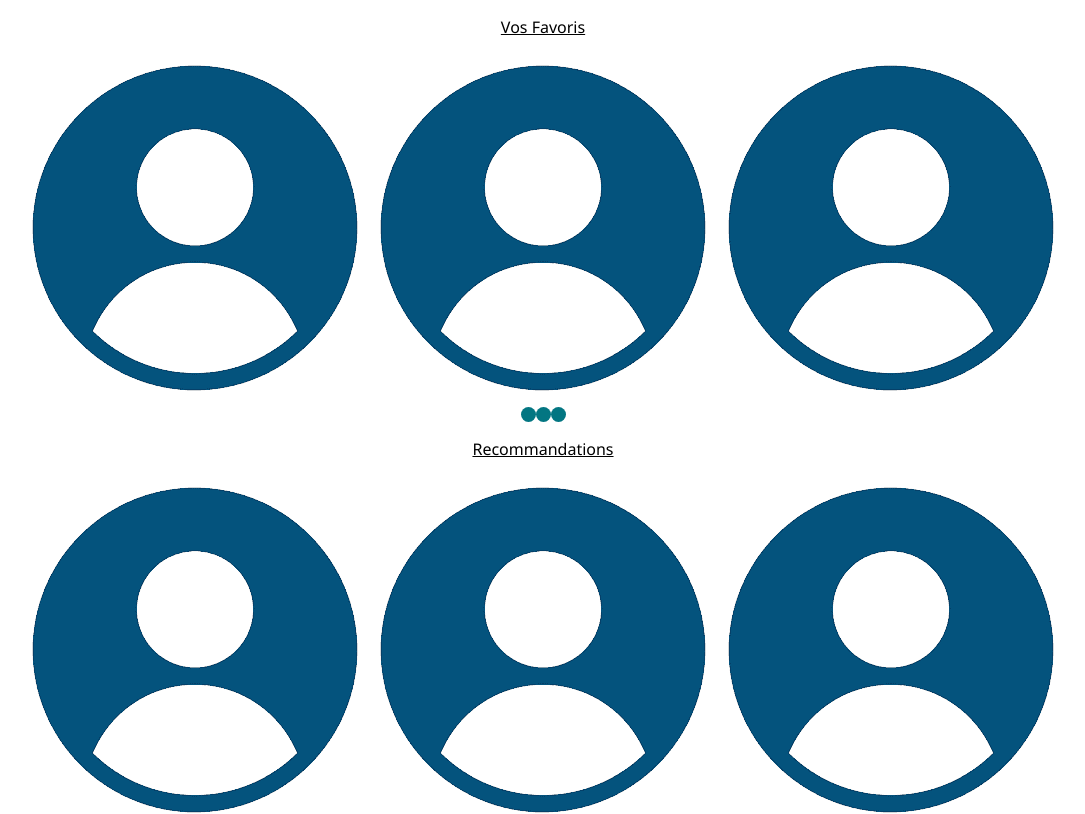
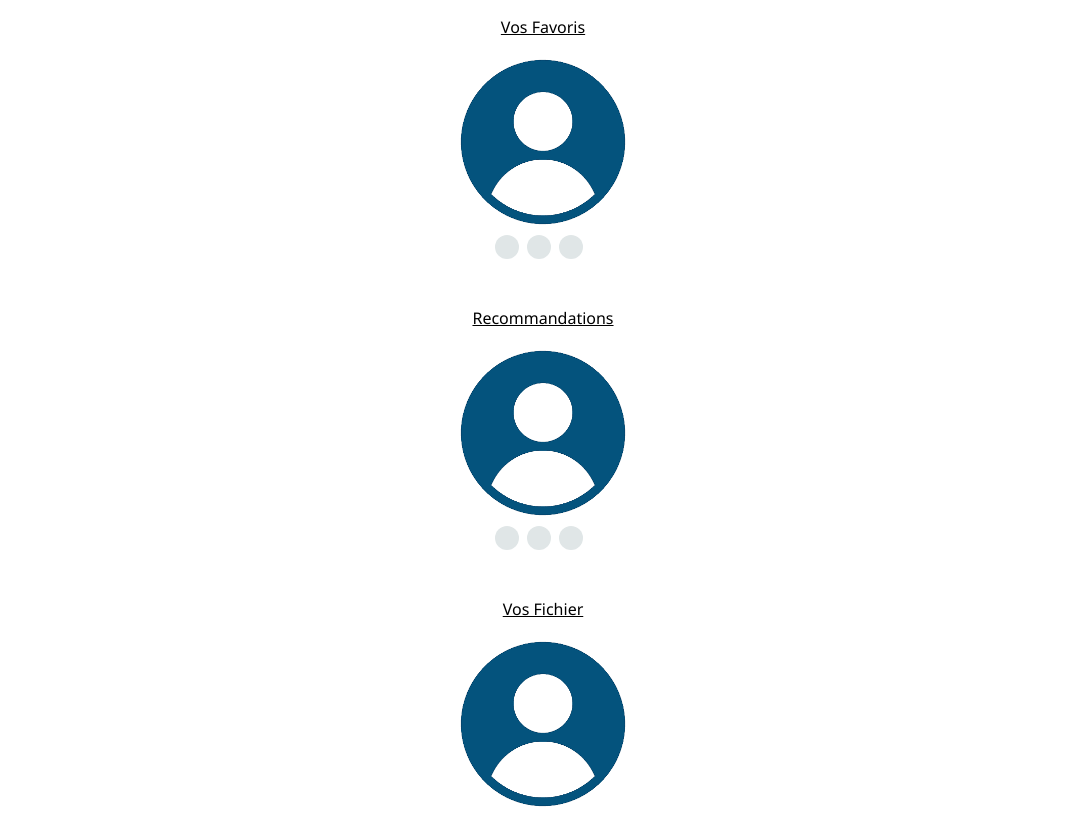
Before and after one commit to Luigitou/cesi-sources, a Vue app: page /#/tdb in a window 1280 px wide. Shown: the top 814 px of the page, without its empty margins (97-1182 px from the left). Built offline with nearby package versions, Linux system fonts and the light colour scheme.

Commit message:
Implementation du slider

```diff
--- a/src/components/TDB/Images.vue
+++ b/src/components/TDB/Images.vue
@@ -1,6 +1,6 @@
 <template>
     <div class="Images">
-     <img v-bind:src="Text"/>
+      <img v-bind:src="Text"/>
     </div>
 </template>
 
@@ -9,12 +9,18 @@
 export default {
     name: 'Images',
     props:{
-        Text:String
+        Text:String,
+        ID:Number
     }
 };
 </script>
 
 
 <style lang="scss" scoped>
-
+.Images{
+    img{
+        height: 11rem;
+        width: 11rem;
+    }
+}
 </style>
--- a/src/components/TDB/Sliders.vue
+++ b/src/components/TDB/Sliders.vue
@@ -1,78 +1,102 @@
 <template>
     <div class="Sliders">
          <p>{{Text}}</p>
-       <div class="wrapperbasementImage">
+      <div class="wrapperSliderImages">
         <div class="wrapperImages" v-for="images in Img" :key="images">
-           <Images v-bind:Text='images["Text"]' />
+          <div v-bind:class='IdActive===images["ID"]? "Fadein wrapperShow":"FadeOut wrapperShow"'>
+            <Images
+                v-bind:Text='images["Text"]'
+                v-bind:ID='images["ID"]'
+            />
           </div>
         </div>
-       <div class="wrapperDot">
-
-         <span class="dot" onclick="currentSlide(1)"></span>
-         <span class="dot" onclick="currentSlide(2)"></span>
-         <span class="dot" onclick="currentSlide(3)"></span>
+      </div>
+      <div class="wrapperButton">
+         <span class="dot" v-on:click="Image(0)"></span>
+         <span class="dot" v-on:click="Image(1)"></span>
+         <span class="dot" v-on:click="Image(2)"></span>
       </div>
     </div>
 </template>
 
 <script>
 import Images from "./Images.vue"
-
 export default {
+    data () {
+      return {
+        IdActive: 0
+      }
+    },
     name: 'Sliders',
     components:{
         Images
     },
     props:{
         Text:String,
-        Img:String
+        Img:Array,
+        ID:Number
+    },
+    methods:{
+      Image(id){
+        console.log(id)
+        console.log(this.$props.ID)
+        this.$data.IdActive = id
+      }
     }
 };
 </script>
 
 
 <style lang="scss" scoped>
-
 .Sliders{
+    p{
       display: flex;
       justify-content: center;
-  flex-direction: column;
-  align-items: center;
-
-p{
+      font-size: 1rem;
       text-decoration: underline;
     }
+  .wrapperSliderImages{
+    display: flex;
+    justify-content: center;
 
-.wrapperbasementImage{
+    .wrapperImages{
+      display: inline-block;
+      flex-direction: row;
+      width: auto;
+
+      .FadeOut{
+        position: absolute;
+
+        opacity: 0;
+        transition: visibility 0s 0.5s, opacity 0.5s ease-in-out;
+      }
+
+      .Fadein {
+        visibility: visible;
+        opacity: 1;
+        transition: opacity 0.5s ease-in-out;
+      }
+    }
+  }
+  .wrapperButton{
     display: flex;
     flex-direction: row;
     justify-content: center;
-
-  .wrapperImages{
-      display:flex;
-      flex-direction: row;
-    }
-  }
-  .wrapperDot{
-  display: flex;
-  flex-direction: row;
-
       .dot {
         cursor: pointer;
-  height: 15px;
-  width: 15px;
+        height: 1.5rem;
+        width: 1.5rem;
+        margin-right: 0.5rem;
+        margin-bottom: 2rem;
+        background-color: #e0e6e7;
         border-radius: 50%;
-  background-color: #037682;
-  transition: background-color 0.6s ease;
+        display: inline-block;
+        transition: background-color 0.4s ease;
 
-    &:hover {
+     }
+        .active, .dot:hover {
         background-color: #FF914D;
     }
   }
 }
-}
-
-
-
-
 </style>
--- a/src/components/TDB/TDBMid.vue
+++ b/src/components/TDB/TDBMid.vue
@@ -1,7 +1,11 @@
 <template>
     <div class="TDBMid">
       <div class="wrapper" v-for="slider in Sliderlist " :key="slider">
-       <Sliders v-bind:Text='slider["Text"]' v-bind:Img='slider["ImagesList"]' />
+       <Sliders
+            v-bind:Text='slider["Text"]'
+            v-bind:Img='slider["ImagesList"]'
+            v-bind:ID='slider["ID"]'
+        />
       </div>
     </div>
 </template>
@@ -10,7 +14,6 @@
 <script>
 import Sliders from "./Sliders.vue"
 import test from "../../../src/assets/Accueil/Profile.png"
-
 export default {
     name: 'TDBMid',
     components:{
@@ -21,43 +24,55 @@ export default {
             Sliderlist: [
                 {
                     Text: "Vos Favoris",
+                    ID: 0,
                     ImagesList: [
                         {
-                            Text: test
+                            Text: test,
+                            ID: 0
                         },
                         {
-                            Text: test
+                            Text: test,
+                            ID: 1
                         },
                         {
-                            Text: test
+                            Text: test,
+                            ID: 2
                         }
                     ]
                 },
                 {
                     Text: "Recommandations",
+                    ID: 1,
                     ImagesList: [
                         {
-                            Text: test
+                            Text: test,
+                            ID: 0
                         },
                         {
-                            Text: test
+                            Text: test,
+                            ID: 1
                         },
                         {
-                            Text: test
+                            Text: test,
+                            ID: 2
                         }
                     ]
                 },
                 {
                     Text: "Vos Fichier",
+                    ID: 2,
                     ImagesList: [
                         {
-                            Text: test
+                            Text: test,
+                            ID: 0
                         },
                         {
-                            Text: test
+                            Text: test,
+                            ID: 1
                         },
                         {
-                            Text: test
+                            Text: test,
+                            ID: 2
                         }
                     ]
                 }
@@ -69,5 +84,4 @@ export default {
 
 
 <style lang="scss" scoped>
-
 </style>
```
Lines whose indentation alone changed are shown as unchanged.
